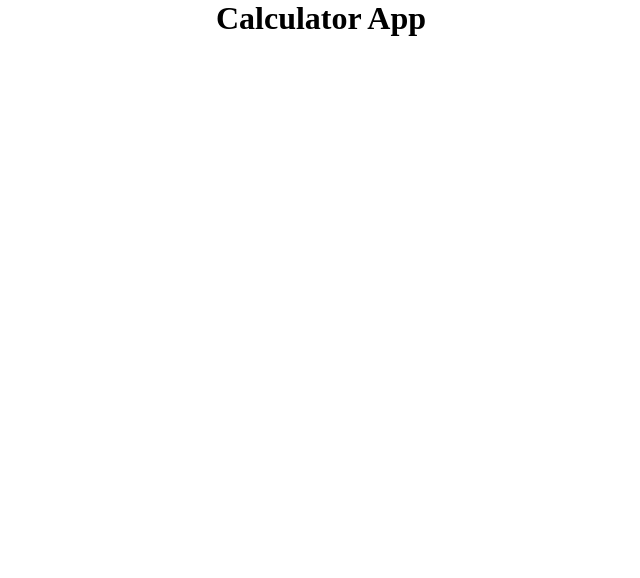
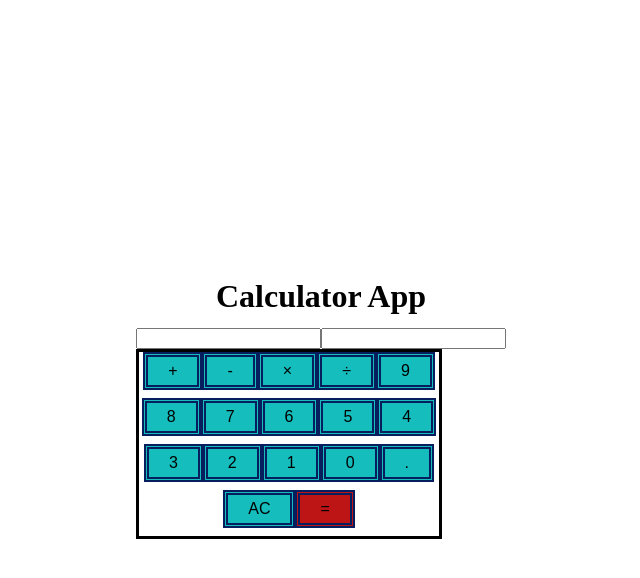
Before and after one commit to MohammedDChowdhury/calculator-app, a React (Create React App) app: page / in a window 1280 px wide. Shown: the top 578 px of the page, without its empty margins (319-959 px from the left). Built offline with nearby package versions, Linux system fonts and the light colour scheme.

Commit message:
adding in buttons and allowing the input to render

```diff
--- a/public/index.html
+++ b/public/index.html
@@ -24,7 +24,7 @@
       work correctly both with client-side routing and a non-root public URL.
       Learn how to configure a non-root public URL by running `npm run build`.
     -->
-    <title>React App</title>
+    <title>Calculator Web App</title>
   </head>
   <body>
     <noscript>You need to enable JavaScript to run this app.</noscript>
--- a/src/App.css
+++ b/src/App.css
@@ -1,5 +1,4 @@
 body {
-  margin: 0;
   display: flex;
   justify-content: center;
   align-items: center;
@@ -9,4 +8,39 @@ body {
 h1 {
   margin: 0;
   margin-bottom: 0.5rem;
+  padding-bottom: 5px;
 }
+.buttonStyler {
+  font-size: "10px";
+  background-color: rgb(21, 189, 189);
+  padding: 5px 20px;
+  text-decoration: none;
+  display: inline-block;
+  font-size: 16px;
+  border: thick double #071e5e;
+  margin: 0;
+  margin-bottom: 0.5rem;
+}
+.equal-sign {
+  font-size: "10px";
+  background-color: rgb(189, 21, 21);
+  padding: 5px 20px;
+  text-decoration: none;
+  display: inline-block;
+  font-size: 16px;
+  border: thick double #071e5e;
+  margin: 0;
+  margin-bottom: 0.5rem;
+}
+
+.allButtons {
+  flex: 1;
+  flex-direction: row;
+  align-items: center;
+  justify-content: center;
+  margin: 5;
+}
+.wrapper {
+  width: 300px;
+  border-style: solid;
+}
--- a/src/App.js
+++ b/src/App.js
@@ -1,5 +1,6 @@
 import "./App.css";
-
+// import Buttons from "./components/Buttons";
+import Keypad from "./components/Keypad";
 /*
 Operations:
 Addition, Subtraction, Multiplication, Division.
@@ -16,11 +17,14 @@ Maybe using the target values and manipulating them in some way.
 
 const App = () => {
   return (
-    <>
+    <div>
+      <title>Calculator App</title>
+
       <h1>Calculator App</h1>
-
-      <body></body>
-    </>
+      <div>
+        <Keypad />
+      </div>
+    </div>
   );
 };
 
--- /dev/null
+++ b/src/components/Field.js
@@ -0,0 +1,3 @@
+// const Field = () => {
+//   return <div></div>;
+// };
--- /dev/null
+++ b/src/components/Keypad.js
@@ -0,0 +1,104 @@
+import React from "react";
+import { useState } from "react";
+
+const Keypad = () => {
+  const [values, setValue] = useState([]);
+  const [answers, setAnswers] = useState([]);
+  // const isEquals = (i) =>
+  //   setValue(values.map(value, k) =>
+  //   k === i
+  //   ? {
+  //     ...value,
+
+  //   }
+
+  // const [numbers, setNumbers] = useState([]);
+
+  // const [operations, setOperation] = useState();
+
+  return (
+    <div>
+      <input value={values} readOnly />
+      <input value={answers} readOnly />
+      <div className="wrapper">
+        <button
+          type="button"
+          onClick={(e) => setValue(values + e.target.value)}
+          className="buttonStyler"
+          value="+"
+        >
+          +
+        </button>
+        <button
+          type="button"
+          onClick={(e) => setValue(values + e.target.value)}
+          className="buttonStyler"
+          value="-"
+        >
+          -
+        </button>
+        <button type="button" className="buttonStyler" value="*">
+          &times;
+        </button>
+        <button type="button" className="buttonStyler" value="/">
+          &divide;
+        </button>
+        <button
+          type="button"
+          onClick={(e) => setValue(values + e.target.value)}
+          // parseInt(e.target.value)
+          // onClick={(e) => setValue(values + e.target.value)}
+          className="buttonStyler"
+          value="9"
+        >
+          9
+        </button>
+        <button type="button" className="buttonStyler" value="8">
+          8
+        </button>
+        <button type="button" className="buttonStyler" value="7">
+          7
+        </button>
+
+        <button type="button" className="buttonStyler" value="6">
+          6
+        </button>
+        <button type="button" className="buttonStyler" value="5">
+          5
+        </button>
+        <button type="button" className="buttonStyler" value="4">
+          4
+        </button>
+        <button type="button" className="buttonStyler" value="3">
+          3
+        </button>
+        <button type="button" className="buttonStyler" value="2">
+          2
+        </button>
+        <button type="button" className="buttonStyler" value="1">
+          1
+        </button>
+
+        <button type="button" className="buttonStyler" value="0">
+          0
+        </button>
+        <button type="button" className="buttonStyler" value=".">
+          .
+        </button>
+        <button type="button" className="buttonStyler" value="all-clear">
+          AC
+        </button>
+
+        <button
+          type="button"
+          // onClick={() => isEquals(values)}
+          className="equal-sign"
+          value="="
+        >
+          =
+        </button>
+      </div>
+    </div>
+  );
+};
+export default Keypad;
```
